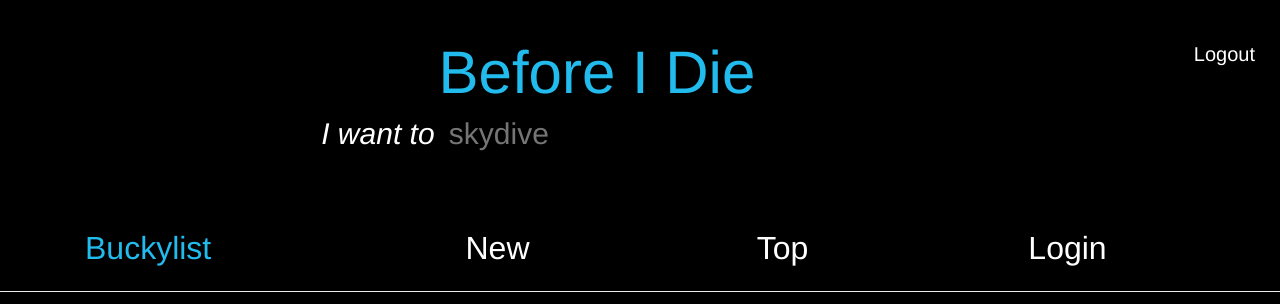
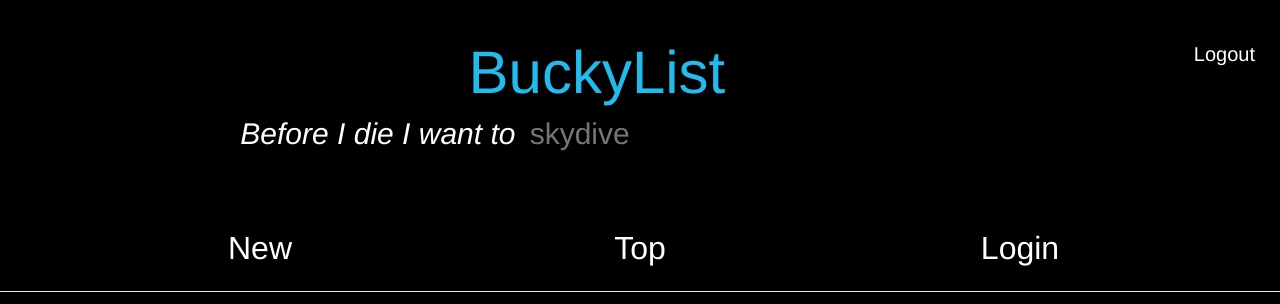
Before and after one commit to dkb868/before-i-die, a website: page public/app/views/index.html in a window 1280 px wide. Drawn offline with nearby package versions, Linux system fonts and the light colour scheme; some packages are replaced by stand-ins of ours; files that its build step writes are made by us from their sources; no server answers.

Commit message:
ui changes and future app routes activeTab changes

```diff
--- a/public/app/views/index.html
+++ b/public/app/views/index.html
@@ -59,10 +59,10 @@
     <div id="logout" ng-controller="logoutController as logout "  ng-hide="!logout.isLoggedIn" >
         <a ng-click='logout.logout()'><p class="smallButton">Logout</p></a>
     </div>
-    <h1>Before I Die</h1>
+    <h1>BuckyList</h1>
     <div id="form-container">
     <form ng-submit="main.saveDream()">
-        <p><em>I want to</em>&nbsp;</p>
+        <p><em>Before I die I want to</em>&nbsp;</p>
         <!-- Text input-->
                 <input ng-model="main.dreamData.content" id="dream-text-field" name="textinput" placeholder="skydive" type="text">
     </form>
@@ -70,16 +70,13 @@
         <br><br>
     </div>
     <div class="container text-center ">
-        <div class="col-md-3">
-           <p class="linkTitle" id="buckyList">Buckylist</p>
-        </div>
-        <div class="col-md-3">
+        <div class="col-md-4">
            <a href="/"><p class="linkTitle">New</p></a>
         </div>
-        <div class="col-md-3">
+        <div class="col-md-4">
             <a href="/top"> <p class="linkTitle">Top</p></a>
         </div>
-        <div class="col-md-3" ng-controller="loginController as login">
+        <div class="col-md-4" ng-controller="loginController as login">
             <a ng-if="login.isLoggedIn" href="/user"><p class="linkTitle">My List</p></a>
             <a ng-hide="login.isLoggedIn" href="/login"><p class="linkTitle">Login</p></a>
         </div>
```
